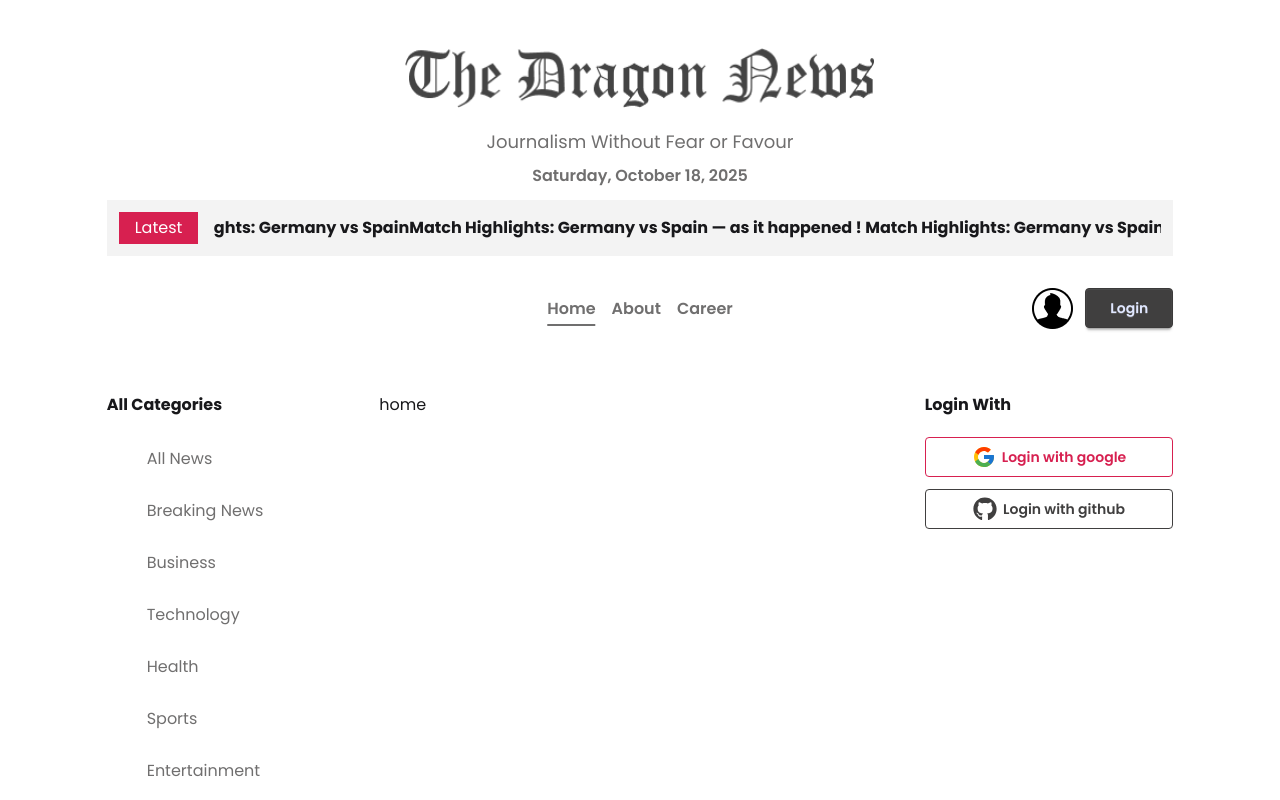
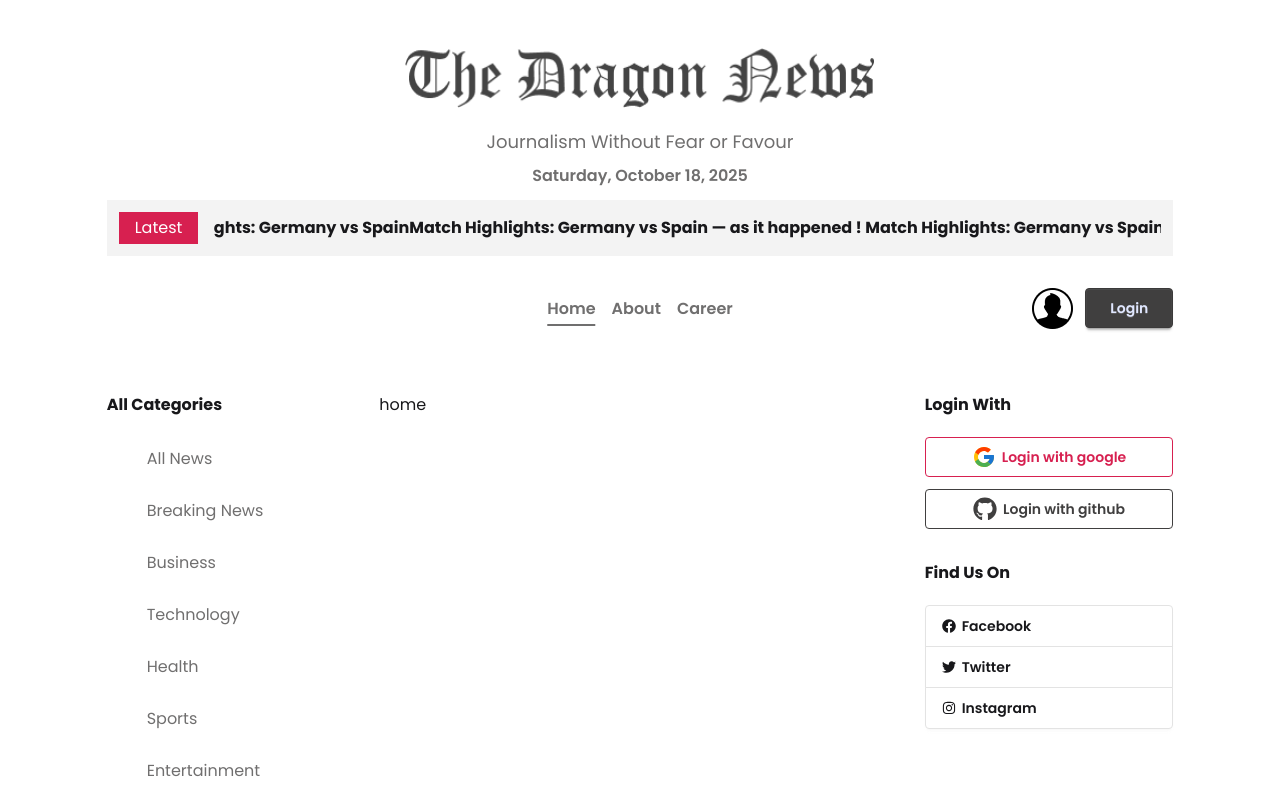
Before and after one commit to mahadi40011/Dragon-News, a React (Vite) app: page / in a window 1280 px wide. Shown: the top 800 px of the page. Built offline with nearby package versions, Linux system fonts and the light colour scheme.

Commit message:
create a new component 'FineUs' and set it into RightAside.jsx

```diff
--- /dev/null
+++ b/src/components/HomeComponents/RightAside/FindUs.jsx
@@ -0,0 +1,17 @@
+import React from 'react';
+import { FaFacebook, FaInstagram, FaTwitter } from 'react-icons/fa';
+
+const FindUs = () => {
+  return (
+    <div>
+      <h1 className="font-bold mb-5">Find Us On</h1>
+      <div className="join join-vertical w-full">
+        <button className="btn justify-start bg-base-100 py-5 join-item"><FaFacebook/> Facebook</button>
+        <button className="btn justify-start bg-base-100 py-5 join-item"><FaTwitter/> Twitter</button>
+        <button className="btn justify-start bg-base-100 py-5 join-item"><FaInstagram/> Instagram</button>
+      </div>
+    </div>
+  );
+};
+
+export default FindUs;
--- a/src/components/HomeComponents/RightAside/RightAside.jsx
+++ b/src/components/HomeComponents/RightAside/RightAside.jsx
@@ -1,12 +1,12 @@
 import React from 'react';
 import SocialLogin from './SocialLogin';
+import FindUs from './FindUs';
 
 const RightAside = () => {
   return (
-    <div>
-      <SocialLogin>
-
-      </SocialLogin>
+    <div className='space-y-8'>
+      <SocialLogin />
+      <FindUs/>
     </div>
   );
 };
```
